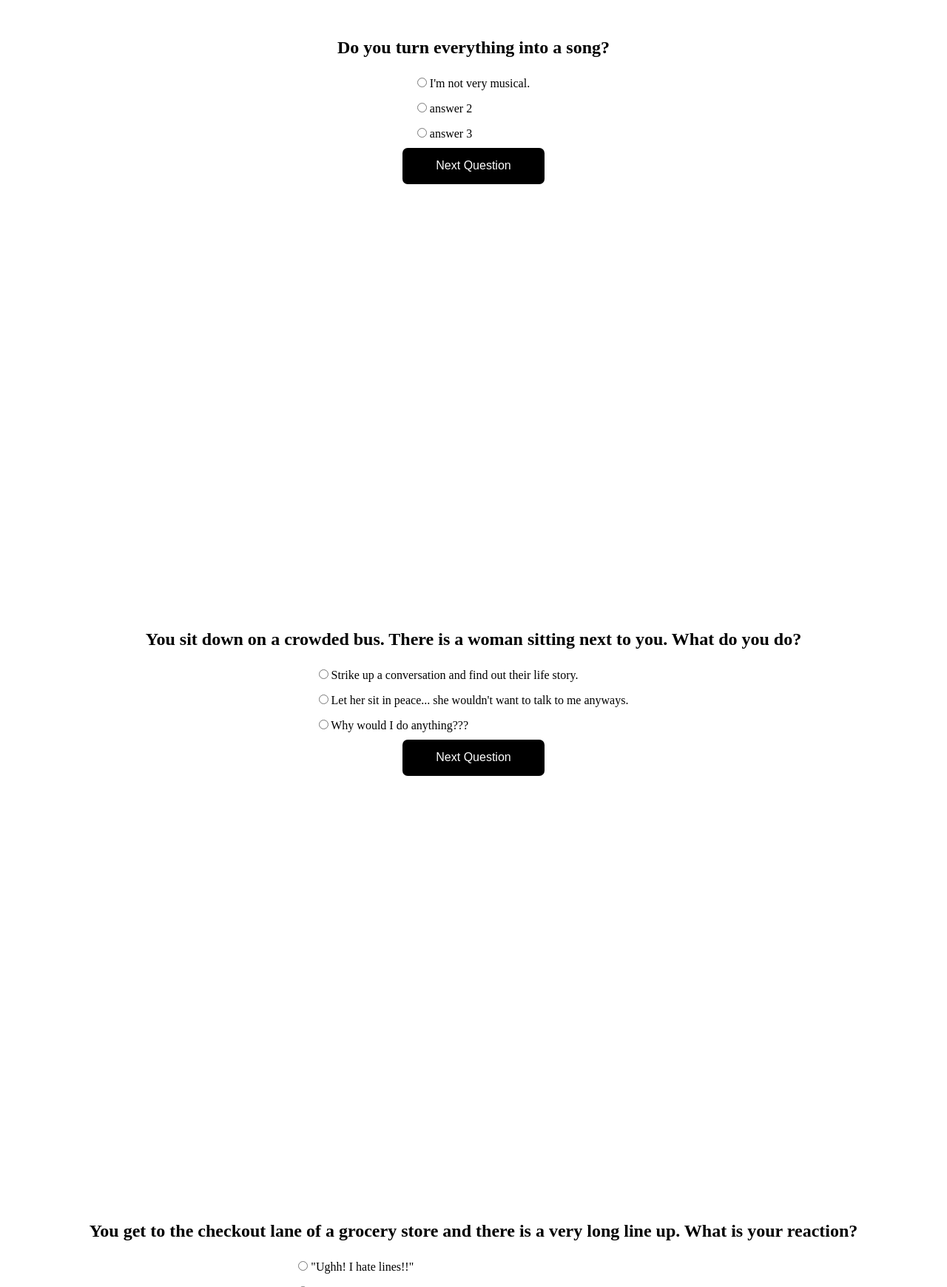
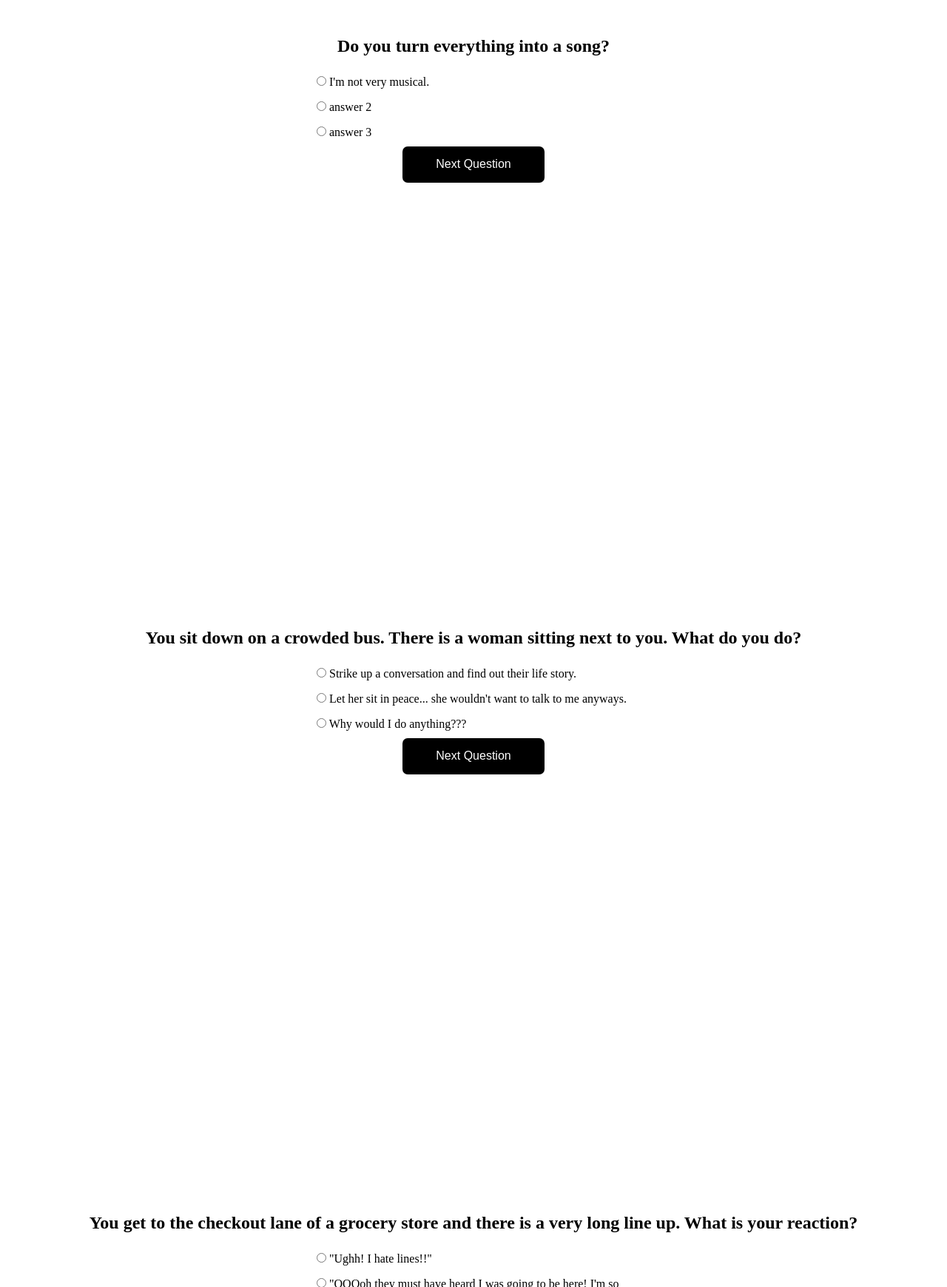
Before and after one commit to Marieerin/marieOshaughnessyProject3, a plain HTML site: page index.html in a window 1280 px wide. Shown: the part 1060-2800 px from the top of the page at 74% size. Drawn offline with nearby package versions, Linux system fonts and the light colour scheme.

Commit message:
form restructured and styles added to fieldsets

```diff
--- a/index.html
+++ b/index.html
@@ -18,73 +18,76 @@
         <button><a href="#question1">Start Quiz!</a></button>
     </header>
     <main>
-        <section class="question question1" id="question1">
+        <form action="">
+
+            <!-- first question -->
+            <fieldset class="question question1" id="question1">
                 <h2>Do you turn everything into a song?</h2>
-            <form action="">
-                <fieldset>
+                <fieldset class="innerFieldset">
                     <input type="radio" id="question1Answer1" value="1" name="question1">
                     <label for="question1Answer1">I'm not very musical.</label>
                 </fieldset>
-                <fieldset>
+                <fieldset class="innerFieldset">
                     <input type="radio" id="question1Answer2" value="2" name="question1">
                     <label for="question1Answer2" >answer 2</label>
                 </fieldset>
-                <fieldset>
+                <fieldset class="innerFieldset">
                     <input type="radio" id="question1Answer3" value="3" name="question1">
                     <label for="question1Answer3">answer 3</label>
                 </fieldset>
-            </form>
-            <button><a href="#question2">Next Question</a></button>
+                <button class=".questionButton"><a href="#question2">Next Question</a></button>
+            </fieldset>
 
-        </section>
-        <section class="question question2" id="question2">
+            <!-- second question -->
+            <fieldset class="question question2" id="question2">
                 <h2>You sit down on a crowded bus. There is a woman sitting next to you. What do you do?</h2>
-            <form action="">
-                <fieldset>
+                <fieldset class="innerFieldset">
                     <input type="radio" id="question2Answer1" value="3" name="question2">
                     <label for="question2Answer1">Strike up a conversation and find out their life story.</label>
                 </fieldset>
-                <fieldset>
+                <fieldset class="innerFieldset">
                     <input type="radio" id="question2Answer2" value="1" name="question2">
                     <label for="question2Answer2">Let her sit in peace... she wouldn't want to talk to me anyways.</label>
                 </fieldset>
-                <fieldset>
+                <fieldset class="innerFieldset">
                     <input type="radio" id="question2Answer3" value="2" name="question2">
                     <label for="question2Answer3">Why would I do anything???</label>
                 </fieldset>
-            </form>
-            <button><a href="#question3">Next Question</a></button>
+                <button class=".questionButton"><a href="#question3">Next Question</a></button>
 
-        </section>
-        <section class="question question3" id="question3">
+            </fieldset>
+
+            <!-- third question -->
+            <fieldset class="question question3" id="question3">
                 <h2>You get to the checkout lane of a grocery store and there is a very long line up. What is your reaction?</h2>
-            <form action="">
-                <fieldset>
+                <fieldset class="innerFieldset">
                     <input type="radio" id="question3Answer1" value="1" name="question3">
                     <label for="question3Answer1">"Ughh! I hate lines!!"</label>
                 </fieldset>
-                <fieldset>
+                <fieldset class="innerFieldset">
                     <input type="radio" id="question3Answer2" value="3" name="question3">
                     <label for="question3Answer2">"OOOoh they must have heard I was going to be here! I'm so popular!"</label>
                 </fieldset>
-                <fieldset>
+                <fieldset class="innerFieldset">
                     <input type="radio" id="question3Answer3" value="2" name="question3">
                     <label for="question3Answer3">"Oh well.... good thing I have a book with me!"</label>
                 </fieldset>
-            </form>
-            <button><a href="#answer" type="submit">Would my mom like you?</a></button>
-        </section>
-        <section class="answer" id="answer">
+                <button class=".questionButton"><a href="#answer" type="submit">Would my mom like you?</a></button>
+            </fieldset>
+
+            <!-- quiz result -->
+            <fieldset class="result">
+                <fieldset class="answer" id="answer">
                     <div id="percentageAnswer">
 
                     </div>
                     <div id="textAnswer">
 
                     </div>
-        </section>
-        <footer>
+                </fieldset>
                 <button type="reset" id="resetResults" value="reset"><a href="#topOfPage">Try Again!</a></button>
-        </footer>
+            </fieldset>
+        </form>
 
     </main>
     <script src="https://cdnjs.cloudflare.com/ajax/libs/jquery/2.1.4/jquery.js"></script>
--- a/script.js
+++ b/script.js
@@ -37,6 +37,11 @@ $(function() {
         e.preventDefault();
         formSubmitted();
     });
+    $('.questionButton').on('click', function(e){
+        e.preventDefault();
+    })
+
+
     // button resets quiz
     // $('#resetResults').click(function(){
 
--- a/styles/sass/_index.scss
+++ b/styles/sass/_index.scss
@@ -1,14 +1,12 @@
 /* global styles */
 fieldset {
     border: none;
-    text-align: left;
 }
 button {
     background: black;
     color: white;
     border: none;
     border-radius: 7px;
-
     padding: 15px 45px;
 }
 a {
@@ -39,11 +37,16 @@ header {
     flex-direction: column;
     text-align: center;
 }
+.innerFieldset {
+    text-align: left;
+    width: 35vw;
+}
 
 
 
-/* global styles */
-footer {
+
+/* result  styles */
+.result {
     display: flex;
     align-items: center;
     justify-content: center;
```
Also changed, not shown: styles/styles.css. Lines whose indentation alone changed are shown as unchanged.
